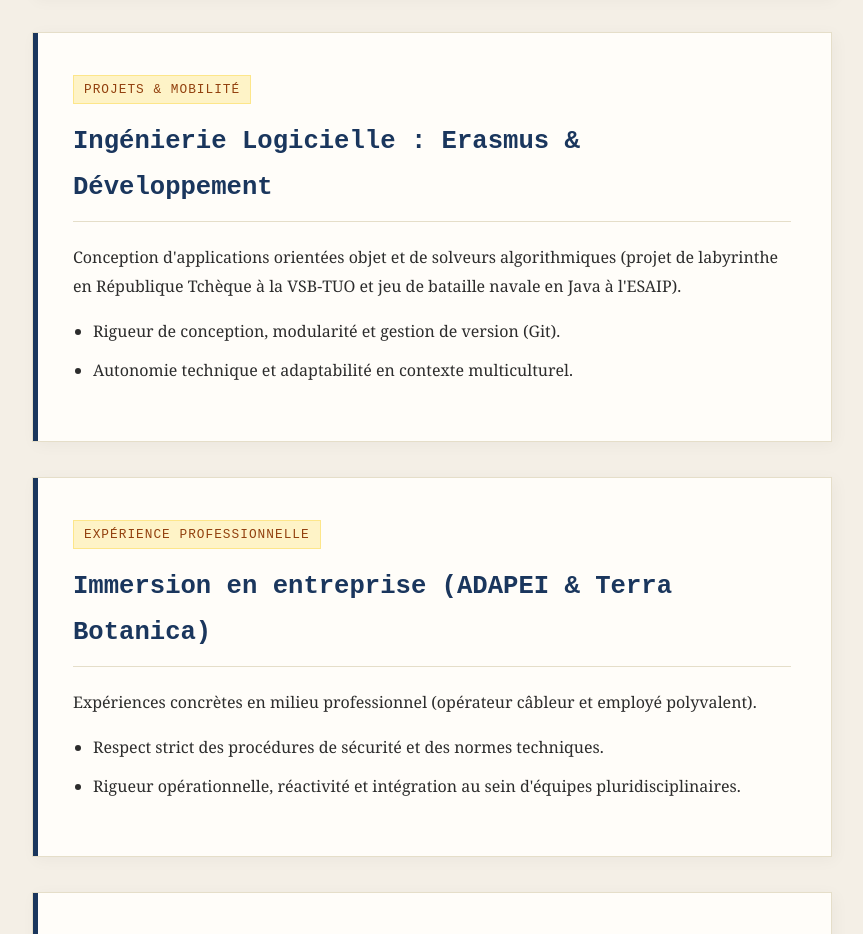
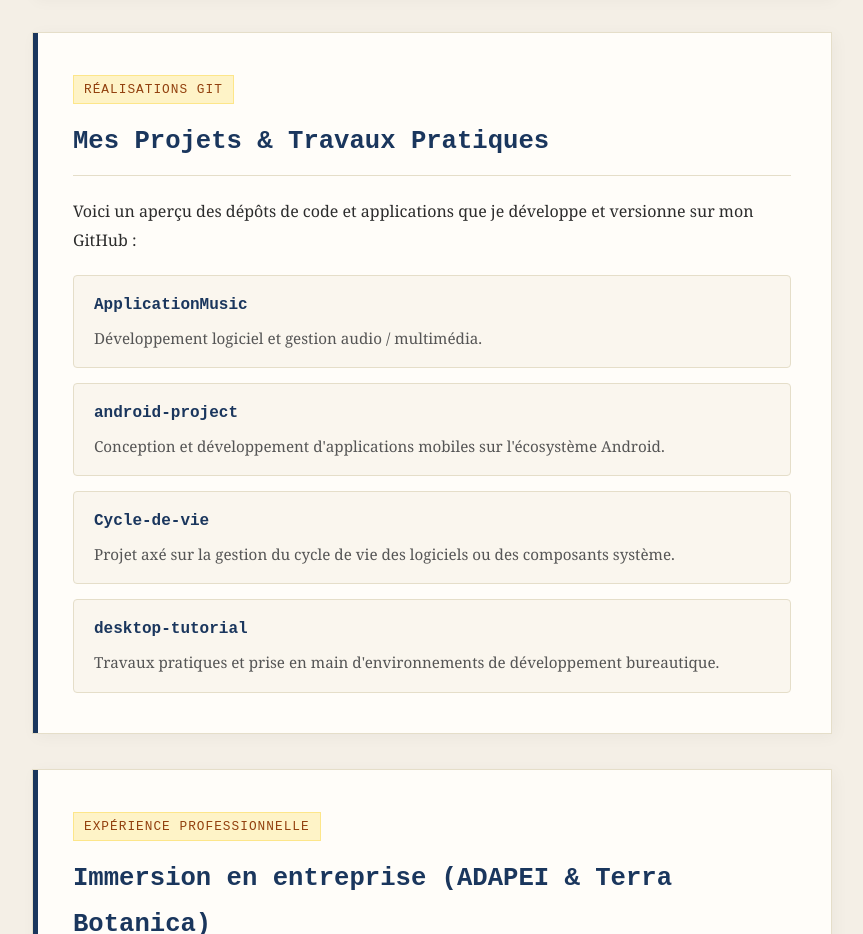
Before and after one commit to GillesFokou/portfolio, a plain HTML site: page index.html in a window 1280 px wide. Shown: the part 1856-2790 px from the top of the page, without its empty margins (208-1071 px from the left). Drawn offline with Linux system fonts and the light colour scheme.

Commit message:
Update index.html

```diff
--- a/index.html
+++ b/index.html
@@ -100,6 +100,32 @@
             margin-bottom: 10px;
         }
 
+        .projects-grid {
+            display: grid;
+            grid-template-columns: 1fr;
+            gap: 15px;
+            margin-top: 20px;
+        }
+
+        .project-card {
+            background: #faf6ee;
+            border: 1px solid var(--border-color);
+            padding: 15px 20px;
+            border-radius: 4px;
+        }
+
+        .project-card h4 {
+            margin: 0 0 5px 0;
+            color: var(--primary);
+            font-family: 'Courier New', monospace;
+        }
+
+        .project-card p {
+            margin: 0;
+            font-size: 0.95em;
+            color: #555;
+        }
+
         .cv-box {
             text-align: center;
             background: var(--paper-bg);
@@ -180,15 +206,30 @@
         </ul>
     </article>
 
-    <!-- Article 4 -->
+    <!-- Article 4 : Nouveaux Projets Git -->
     <article class="blog-post">
-        <span class="meta-tag">Projets &amp; Mobilité</span>
-        <h2>Ingénierie Logicielle : Erasmus &amp; Développement</h2>
-        <p>Conception d'applications orientées objet et de solveurs algorithmiques (projet de labyrinthe en République Tchèque à la VSB-TUO et jeu de bataille navale en Java à l'ESAIP).</p>
-        <ul>
-            <li>Rigueur de conception, modularité et gestion de version (Git).</li>
-            <li>Autonomie technique et adaptabilité en contexte multiculturel.</li>
-        </ul>
+        <span class="meta-tag">Réalisations Git</span>
+        <h2>Mes Projets &amp; Travaux Pratiques</h2>
+        <p>Voici un aperçu des dépôts de code et applications que je développe et versionne sur mon GitHub :</p>
+
+        <div class="projects-grid">
+            <div class="project-card">
+                <h4>ApplicationMusic</h4>
+                <p>Développement logiciel et gestion audio / multimédia.</p>
+            </div>
+            <div class="project-card">
+                <h4>android-project</h4>
+                <p>Conception et développement d'applications mobiles sur l'écosystème Android.</p>
+            </div>
+            <div class="project-card">
+                <h4>Cycle-de-vie</h4>
+                <p>Projet axé sur la gestion du cycle de vie des logiciels ou des composants système.</p>
+            </div>
+            <div class="project-card">
+                <h4>desktop-tutorial</h4>
+                <p>Travaux pratiques et prise en main d'environnements de développement bureautique.</p>
+            </div>
+        </div>
     </article>
 
     <!-- Article 5 -->
```
